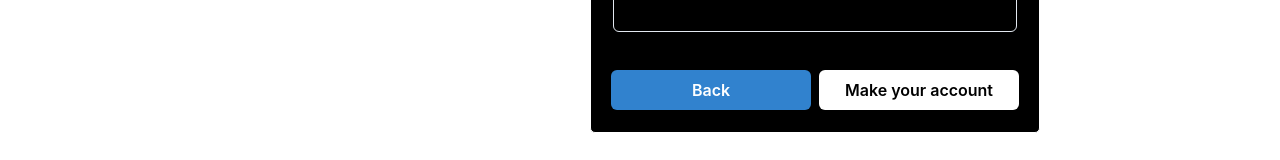
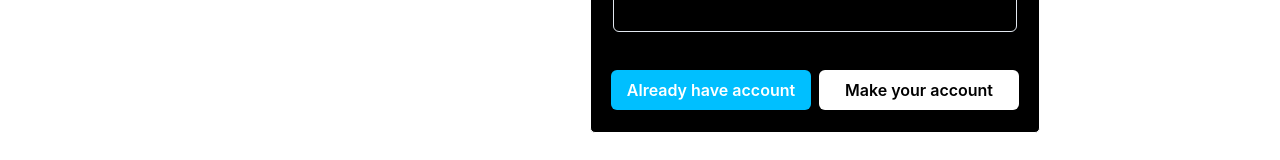
Before and after one commit to jrmygp/project-next, a Next.js app: page /sign-up in a window 1280 px wide. Shown: the part 576-736 px from the top of the page. Built offline with nearby package versions, Linux system fonts and the light colour scheme.

Commit message:
ui: changed (back) button in sign-up page

```diff
--- a/src/pages/sign-up/index.jsx
+++ b/src/pages/sign-up/index.jsx
@@ -228,8 +228,8 @@ const SignUpPage = () => {
               </Box>
               <Box display="flex" p="10px">
                 <Link href="/">
-                  <Button colorScheme="blue" w={200} mt={2} mr={2}>
-                    Back
+                  <Button bgColor="#00BFFF" color="white" w={200} mt={2} mr={2}>
+                    Already have account
                   </Button>
                 </Link>
                 <Link href="/">
```
